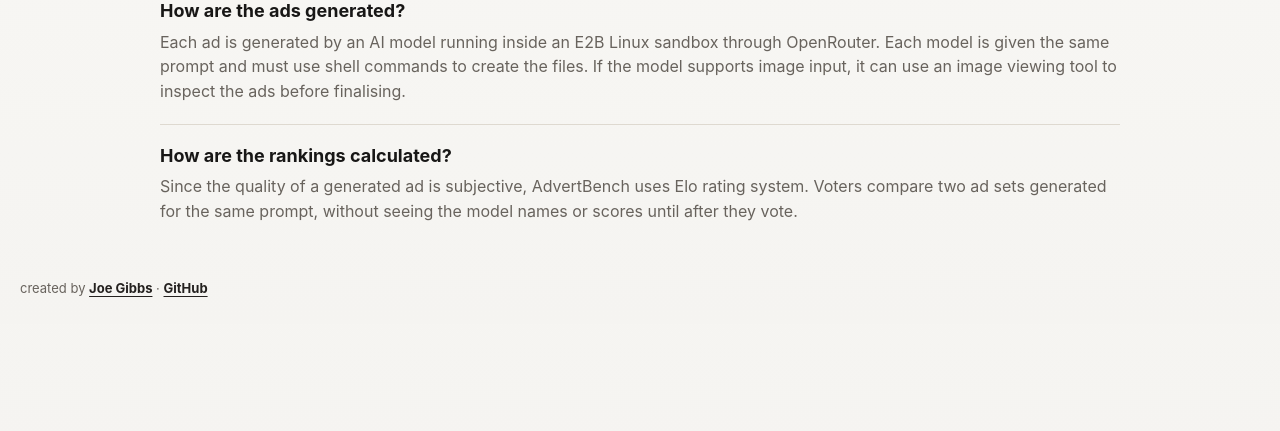
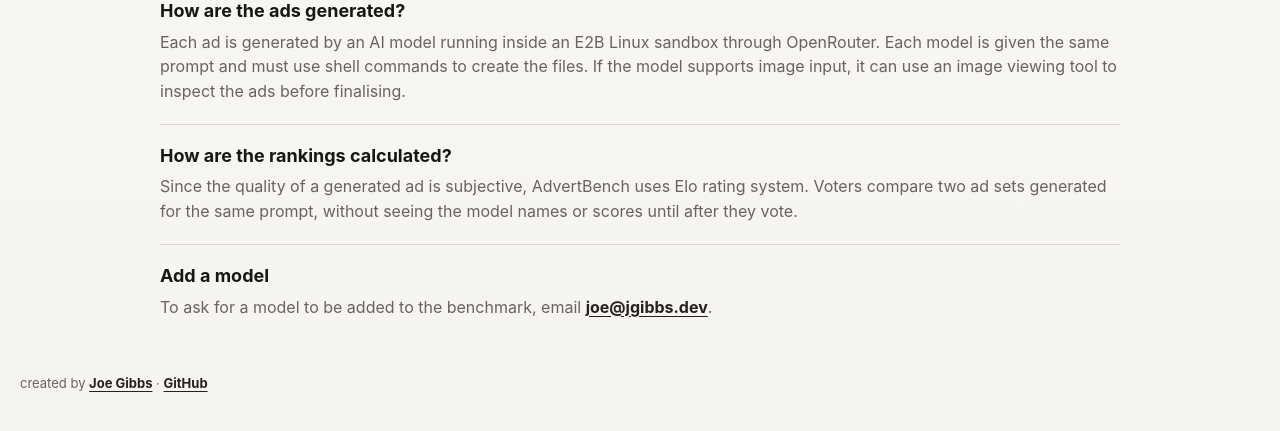
Before and after one commit to joe-gibbs/advertbench, a FastAPI app: page /about in a window 1280 px wide. Shown: the part 341-772 px from the top of the page. Run offline with FastAPI, Linux system fonts and the light colour scheme.

Commit message:
feat: add sitemap and robots.txt endpoints, include SVG icon, and enhance About page with email contact functionality

```diff
--- a/backend/app/main.py
+++ b/backend/app/main.py
@@ -1,3 +1,4 @@
+from html import escape
 from typing import Annotated
 from uuid import uuid4
 
@@ -47,6 +48,33 @@ def shutdown() -> None:
 @app.get("/health")
 def health() -> dict:
     return {"ok": True}
+
+
+def _absolute_url(path: str) -> str:
+    base_url = get_settings().app_base_url.rstrip("/")
+    return f"{base_url}{path}"
+
+
+@app.get("/sitemap.xml", include_in_schema=False)
+def sitemap() -> Response:
+    paths = ["/", "/leaderboard", "/about"]
+    urls = "\n".join(
+        f"  <url>\n    <loc>{escape(_absolute_url(path))}</loc>\n  </url>"
+        for path in paths
+    )
+    content = (
+        '<?xml version="1.0" encoding="UTF-8"?>\n'
+        '<urlset xmlns="http://www.sitemaps.org/schemas/sitemap/0.9">\n'
+        f"{urls}\n"
+        "</urlset>\n"
+    )
+    return Response(content=content, media_type="application/xml")
+
+
+@app.get("/robots.txt", include_in_schema=False)
+def robots() -> Response:
+    content = f"User-agent: *\nAllow: /\nSitemap: {_absolute_url('/sitemap.xml')}\n"
+    return Response(content=content, media_type="text/plain")
 
 
 def _template_response(request: Request, template: str, context: dict, identity: dict | None = None) -> Response:
--- a/backend/static/site.css
+++ b/backend/static/site.css
@@ -429,6 +429,17 @@ td small { margin-top: 4px; }
   margin-bottom: 8px;
 }
 
+.emailPlaceholder {
+  color: var(--ink);
+  font-weight: 750;
+}
+
+.emailPlaceholder a {
+  color: var(--ink);
+  text-decoration: underline;
+  text-underline-offset: 3px;
+}
+
 .formPanel form { display: grid; gap: 16px; }
 label { display: grid; gap: 7px; color: var(--ink); font-weight: 750; }
 textarea, input {
--- a/backend/templates/about.html
+++ b/backend/templates/about.html
@@ -36,6 +36,31 @@
           the model names or scores until after they vote.
         </p>
       </article>
+
+      <article>
+        <h2>Add a model</h2>
+        <p>
+          To ask for a model to be added to the benchmark, email
+          <span id="modelContact" class="emailPlaceholder">contact address</span>.
+        </p>
+      </article>
     </section>
   </main>
 {% endblock %}
+
+{% block scripts %}
+  <script>
+    (() => {
+      const target = document.getElementById("modelContact");
+      if (!target) return;
+
+      const codes = [106, 111, 101, 64, 106, 103, 105, 98, 98, 115, 46, 100, 101, 118];
+      const address = String.fromCharCode(...codes);
+      const link = document.createElement("a");
+      link.href = `mailto:${address}?subject=${encodeURIComponent("AdvertBench model request")}`;
+      link.textContent = address;
+      link.setAttribute("aria-label", "Email Joe Gibbs about adding a model to AdvertBench");
+      target.replaceChildren(link);
+    })();
+  </script>
+{% endblock %}
--- a/backend/templates/base.html
+++ b/backend/templates/base.html
@@ -5,6 +5,7 @@
     <meta name="viewport" content="width=device-width, initial-scale=1">
     <title>{% block title %}AdvertBench{% endblock %}</title>
     <meta name="description" content="Rank AI-generated image ad sets with Elo voting.">
+    <link rel="icon" href="/static/icon.svg" type="image/svg+xml">
     <link rel="stylesheet" href="/static/site.css?v=20260621-2">
   </head>
   <body>
@@ -27,5 +28,6 @@
       created by <a href="https://jgibbs.dev" target="_blank" rel="noreferrer">Joe Gibbs</a>
       · <a href="https://github.com/joe-gibbs/advertbench" target="_blank" rel="noreferrer">GitHub</a>
     </footer>
+    {% block scripts %}{% endblock %}
   </body>
 </html>
```
Also changed, not shown: backend/static/icon.svg (added).
